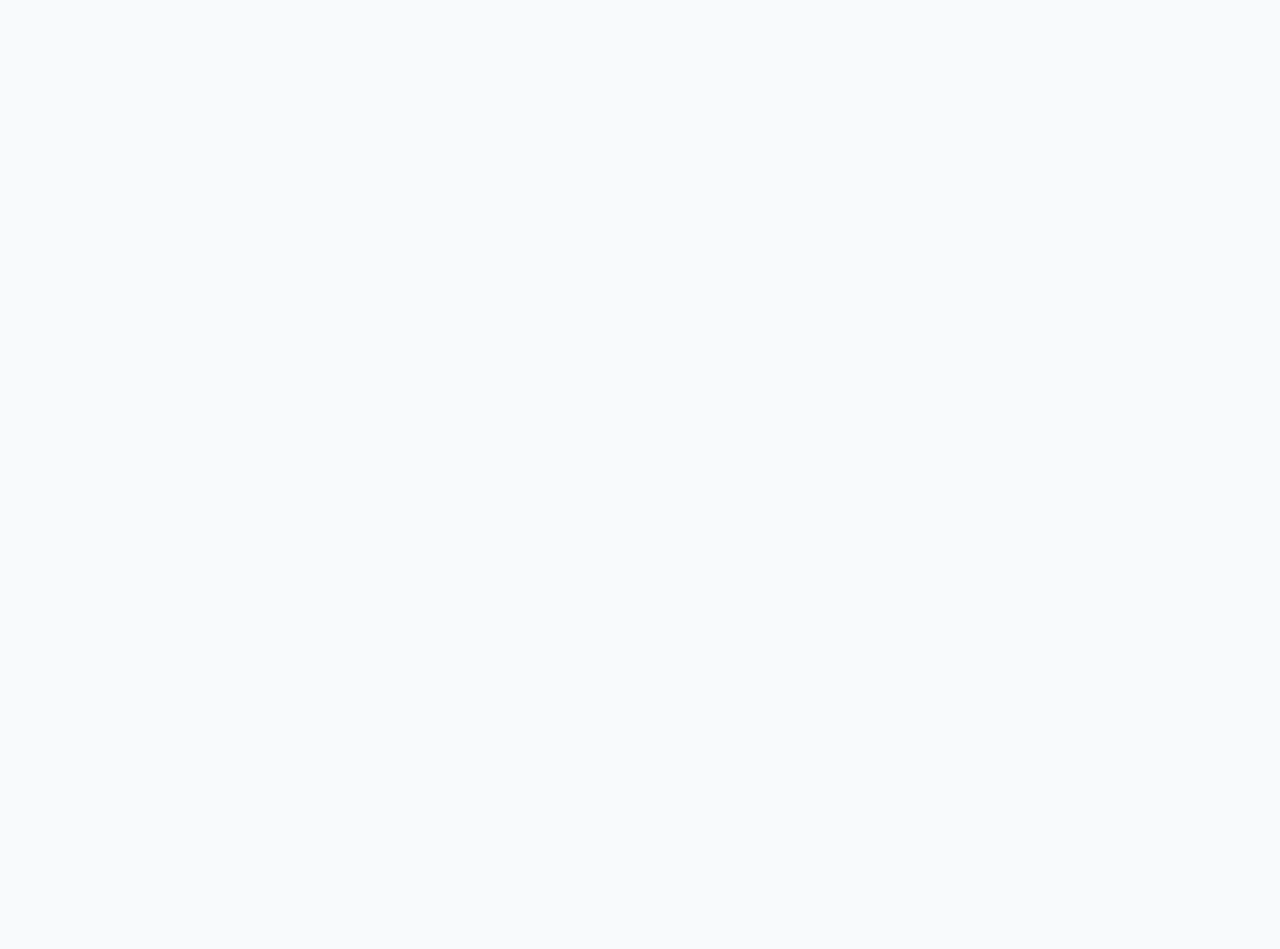
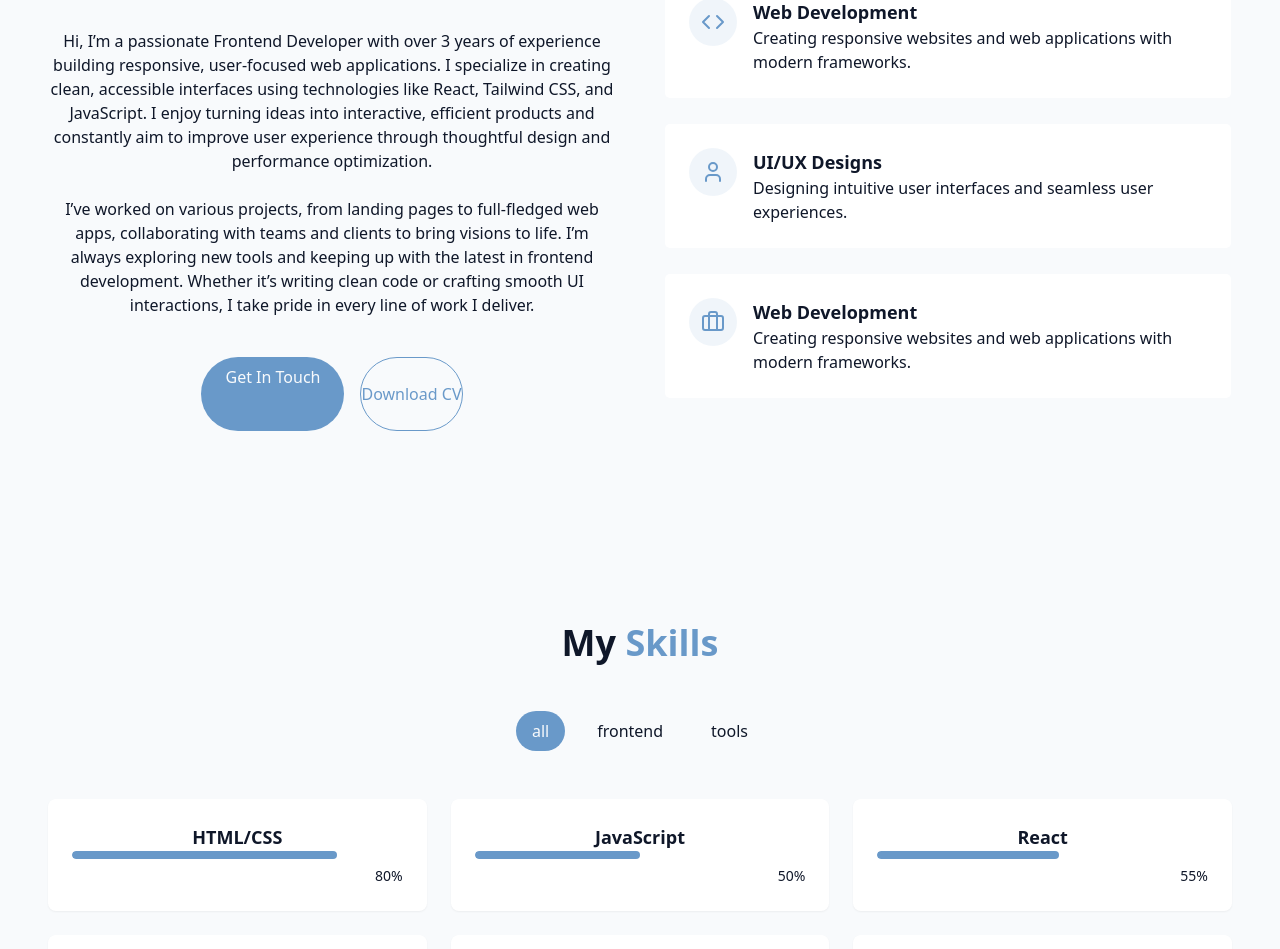
Before and after one commit to colonelagbo/great-portfolio, a React (Vite) app: page / in a window 1280 px wide. Shown: the part 1043-1992 px from the top of the page. Before the commit the page ends 800 px from the top, so only its background shows below. Built offline with nearby package versions, Linux system fonts and the light colour scheme.

Commit message:
added SkillsSection

```diff
--- /dev/null
+++ b/src/components/AboutSection.jsx
@@ -0,0 +1,102 @@
+import { Code, User, Briefcase } from "lucide-react";
+
+export const AboutSection = () => {
+  return (
+    <section id="about" className="py-24 px-4 relative">
+      <div className="container mx-auto max-w-5xl">
+        <h2 className="text-3xl md:text-4xl font-bold mb-12 text-center">
+          About <span className="text-primary">Me</span>
+        </h2>
+
+        <div className="grid grid-cols-1 md:grid-cols-2 gap-12 items-center">
+          {/* LEFT SIDE */}
+          <div className="space-y-6">
+            <h3 className="text-2xl font-semibold">
+              Passionate FrontEnd Web Developer & Tech Creative
+            </h3>
+
+            <p className="text-muted-foreground">
+              Hi, I’m a passionate Frontend Developer with over 3 years of experience building
+              responsive, user-focused web applications. I specialize in creating clean, accessible
+              interfaces using technologies like React, Tailwind CSS, and JavaScript. I enjoy
+              turning ideas into interactive, efficient products and constantly aim to improve user
+              experience through thoughtful design and performance optimization.
+            </p>
+
+            <p className="text-muted-foreground">
+              I’ve worked on various projects, from landing pages to full-fledged web apps,
+              collaborating with teams and clients to bring visions to life. I’m always exploring
+              new tools and keeping up with the latest in frontend development. Whether it’s writing
+              clean code or crafting smooth UI interactions, I take pride in every line of work I
+              deliver.
+            </p>
+
+            <div className="flex flex-col sm:flex-row gap-4 pt-4 justify-center">
+              <a href="#contact" className="cosmic-button">
+                Get In Touch
+              </a>
+
+              <a
+                href=""
+                className="py-6 py-2 rounded-full border border-primary text-primary hover:bg-primary/10 transition-colors duration-300"
+              >
+                Download CV
+              </a>
+            </div>
+          </div>
+
+          {/* RIGHT SIDE ICON CARDS */}
+          <div className="grid grid-cols-1 gap-6">
+            {/* CARD 1 - FIXED */}
+            <div className="gradient-border p-6 card-hover">
+              <div className="flex items-start gap-4">
+                <div className="p-3 rounded-full bg-primary/10">
+                  <Code className="h-6 w-6 text-primary" />
+                </div>
+                <div className="text-left">
+                  <h4 className="font-semibold text-lg">Web Development</h4>
+                  <p className="text-muted-foreground">
+                    Creating responsive websites and web applications with modern frameworks.
+                  </p>
+                </div>
+              </div>
+            </div>
+
+            {/* CARD 2 */}
+            <div className="gradient-border p-6 card-hover">
+              <div className="flex items-start gap-4">
+                <div className="p-3 rounded-full bg-primary/10">
+                  <User className="h-6 w-6 text-primary" />
+                </div>
+
+                <div className="text-left">
+                  <h4 className="font-semibold text-lg">UI/UX Designs</h4>
+                  <p className="text-muted-foreground">
+                    Designing intuitive user interfaces and seamless user experiences.
+                  </p>
+                </div>
+              </div>
+            </div>
+
+            {/* CARD 3 */}
+            <div className="gradient-border p-6 card-hover">
+              <div className="flex items-start gap-4">
+                <div className="p-3 rounded-full bg-primary/10">
+                  <Briefcase className="h-6 w-6 text-primary" />
+                </div>
+
+                <div className="text-left">
+                  <h4 className="font-semibold text-lg">Web Development</h4>
+                  <p className="text-muted-foreground">
+                    Creating responsive websites and web applications with modern frameworks.
+                  </p>
+                </div>
+              </div>
+            </div>
+          </div>
+          {/* END RIGHT SIDE */}
+        </div>
+      </div>
+    </section>
+  );
+};
--- a/src/components/AboutSesction.jsx
+++ /dev/null
@@ -1,16 +0,0 @@
-export const AboutSection =() => {
-    return (
-    <section id="about" className="py-24 px-4 relative">
-{" "}
-<div className="container mx-auto max-w-5xl">
-<h2 className="text-3xl md:text-4xl font-bold mb-12 text-center">
-    About <span className="text-primary">Me</span>
-</h2>
-
-
-</div>
-
-    </section>
-    );
-
-};
--- a/src/components/HeroSection.jsx
+++ b/src/components/HeroSection.jsx
@@ -22,10 +22,10 @@
         </div>
       </div>
 
-      <diV className="absolute bottom-8 left-1/2 transorm -translate-x-1/2 flex flex-col items-center animate-bounce">
+      <div className="absolute bottom-8 left-1/2 transorm -translate-x-1/2 flex flex-col items-center animate-bounce">
 <span className="text-sm text-muted-foreground mb-2">Scroll</span>
 <ArrowDown className="h-5 w-5 text-primary"/>
-      </diV>
+      </div>
     </section>
   );
 };
--- /dev/null
+++ b/src/components/SkillsSection.jsx
@@ -0,0 +1,74 @@
+import { useState } from "react";
+
+const skills = [
+  // frontend
+  { name: "HTML/CSS", level: 80, category: "frontend" },
+  { name: "JavaScript", level: 50, category: "frontend" },
+  { name: "React", level: 55, category: "frontend" },
+
+  // tools
+  { name: "Git/Github", level: 75, category: "tools" },
+  { name: "Figma", level: 55, category: "tools" },
+  { name: "VS Code", level: 65, category: "tools" },
+];
+
+const categories = ["all", "frontend", "tools"];
+
+export const SkillsSection = () => {
+  const [activeCategory, setActiveCategory] = useState("all");
+
+  const filteredSkills =
+    activeCategory === "all"
+      ? skills
+      : skills.filter((skill) => skill.category === activeCategory);
+
+  return (
+    <section id="skills" className="py-24 px-4 relative bg-secondary/30">
+      <div className="container mx-auto max-w-5xl">
+        <h2 className="text-3xl md:text-4xl font-bold mb-12 text-center">
+          My <span className="text-primary">Skills</span>
+        </h2>
+
+        <div className="flex flex-wrap justify-center gap-4 mb-12">
+          {categories.map((category, key) => (
+            <button
+              key={key}
+              onClick={() => setActiveCategory(category)}
+              className={`px-4 py-2 rounded-full font-medium transition-all ${
+                activeCategory === category
+                  ? "bg-primary text-primary-foreground"
+                  : "bg-muted text-muted-foreground hover:bg-primary/10"
+              }`}
+            >
+              {category}
+            </button>
+          ))}
+        </div>
+
+        <div className="grid grid-cols-1 sm:grid-cols-3 gap-6">
+          {filteredSkills.map((skill, key) => (
+            <div
+              key={key}
+              className="bg-card p-6 rounded-lg shadow-xs card-hover"
+            >
+              <div>
+                <h3 className="font-semibold text-lg">{skill.name}</h3>
+              </div>
+              <div className="w-full bg-secondary/50 h-2 rounded-full overflow-hidden">
+                <div
+                  className="bg-primary h-2 rounded-full origin-left animate-[grow_1.5s_ease-out]"
+                  style={{ width: skill.level + "%" }}
+                />
+              </div>
+              <div className="text-right mt-1">
+                <span className="text-sm text-muted-foreground">
+                  {skill.level}%
+                </span>
+              </div>
+            </div>
+          ))}
+        </div>
+      </div>
+    </section>
+  );
+};
--- a/src/pages/Home.jsx
+++ b/src/pages/Home.jsx
@@ -2,8 +2,8 @@
 import {StarBackground} from "@/components/StarBackground";
 import { Navbar } from "@/components/Navbar";
 import {HeroSection} from "../components/HeroSection";
-import { AboutSection } from '../components/AboutSesction';
-
+import { AboutSection } from '../components/AboutSection';
+import { SkillsSection } from '../components/SkillsSection';
 
 export const Home = () => {
     return (
@@ -24,6 +24,8 @@
 
 <main>
     <HeroSection />
+    <AboutSection />
+    <SkillsSection />
 </main>
 
 {/* Footer */}
```
